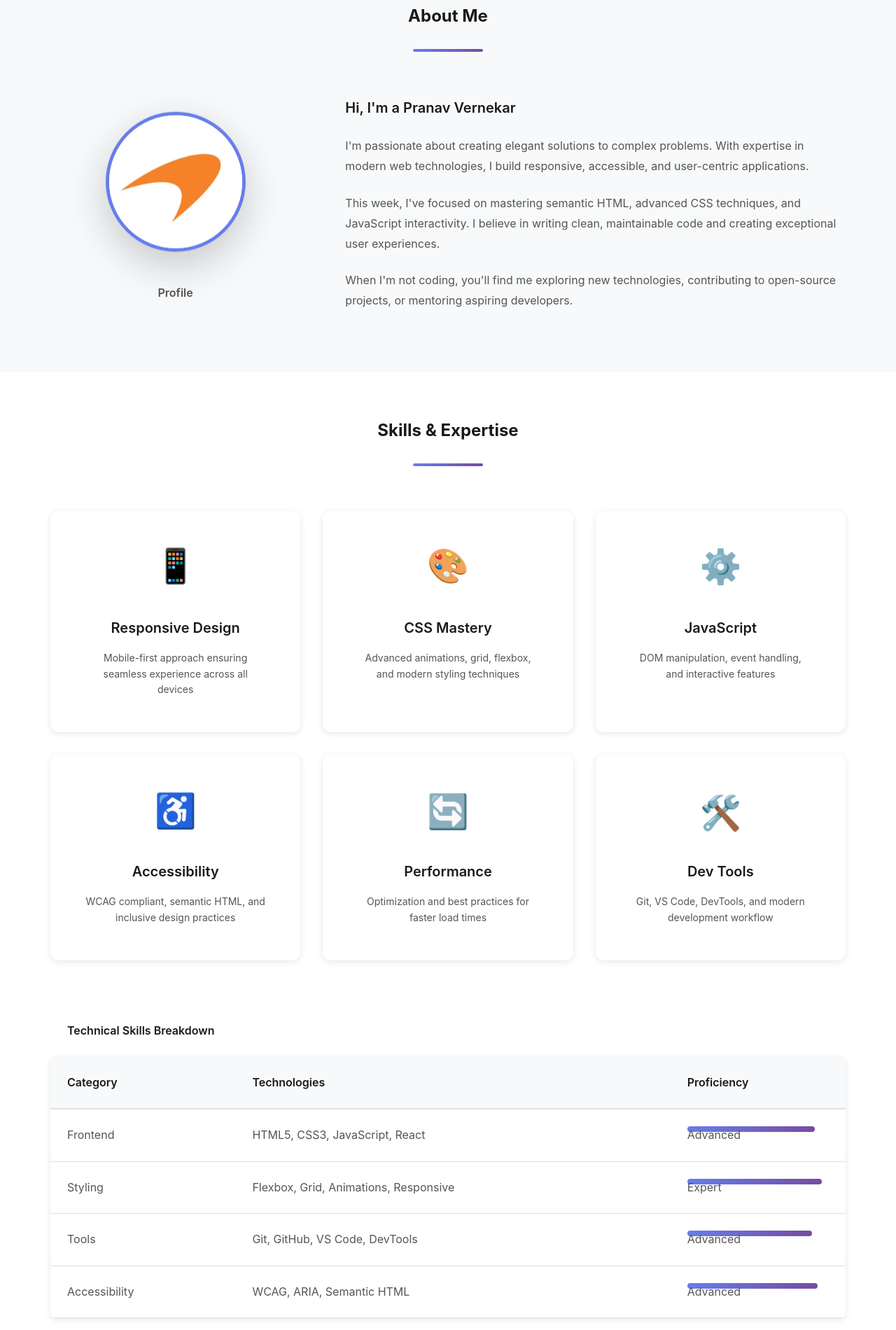
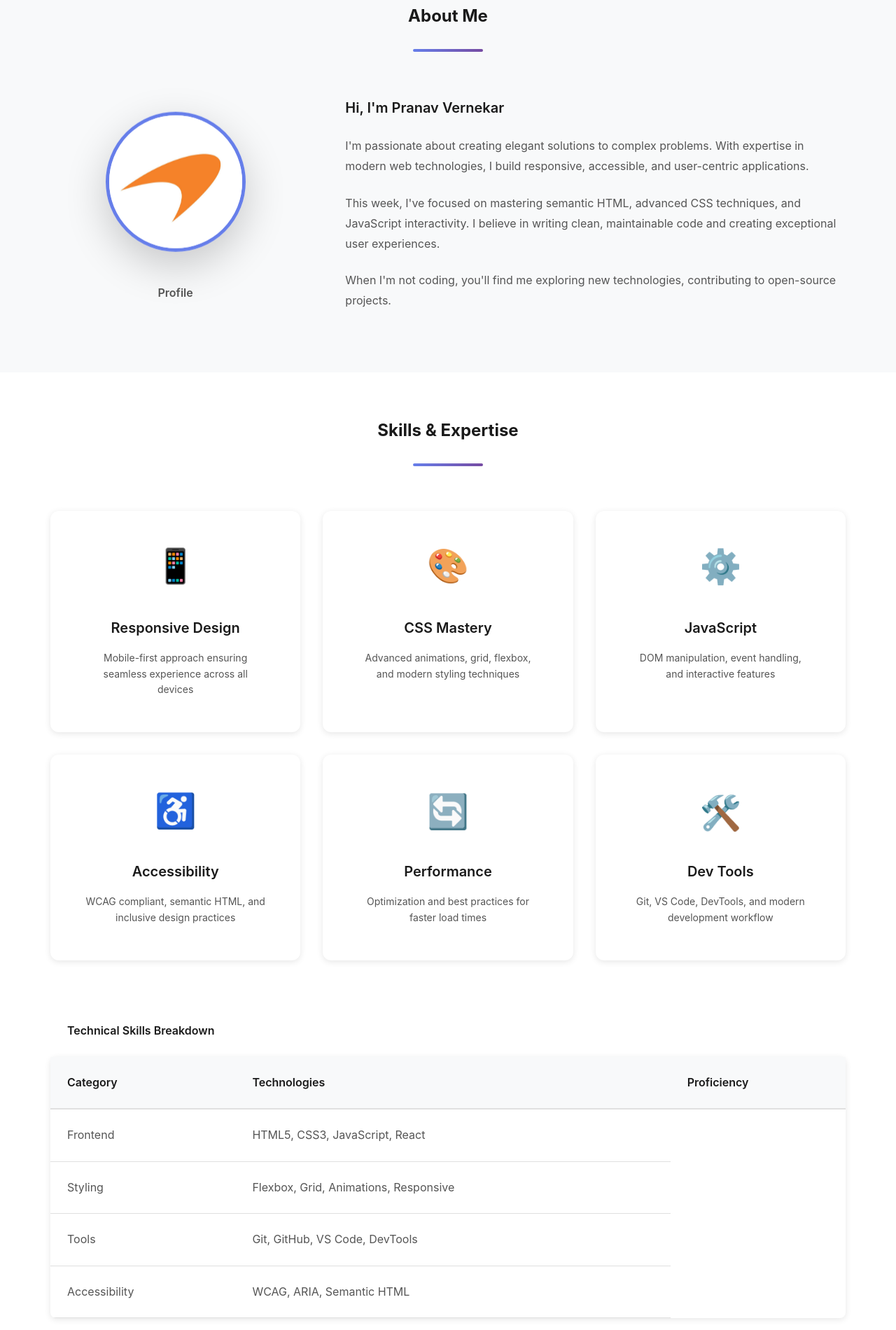
Before and after one commit to Pranavv2006/unify-labs-practice, a plain HTML site: page Day-08/index.html in a window 1280 px wide. Shown: the part 640-2540 px from the top of the page at 70% size. Drawn offline with Linux system fonts and the light colour scheme.

Commit message:
project updates

```diff
--- a/Day-08/index.html
+++ b/Day-08/index.html
@@ -60,7 +60,7 @@
                         <figcaption>Profile</figcaption>
                     </figure>
                     <div class="about-text">
-                        <h3>Hi, I'm a Pranav Vernekar</h3>
+                        <h3>Hi, I'm Pranav Vernekar</h3>
                         <p>
                             I'm passionate about creating elegant solutions to complex problems. With expertise in modern web technologies, I build responsive, accessible, and user-centric applications.
                         </p>
@@ -68,7 +68,7 @@
                             This week, I've focused on mastering semantic HTML, advanced CSS techniques, and JavaScript interactivity. I believe in writing clean, maintainable code and creating exceptional user experiences.
                         </p>
                         <p>
-                            When I'm not coding, you'll find me exploring new technologies, contributing to open-source projects, or mentoring aspiring developers.
+                            When I'm not coding, you'll find me exploring new technologies, contributing to open-source projects.
                         </p>
                     </div>
                 </article>
@@ -129,22 +129,18 @@
                         <tr>
                             <td>Frontend</td>
                             <td>HTML5, CSS3, JavaScript, React</td>
-                            <td><div class="proficiency-bar" style="width: 90%;">Advanced</div></td>
                         </tr>
                         <tr>
                             <td>Styling</td>
                             <td>Flexbox, Grid, Animations, Responsive</td>
-                            <td><div class="proficiency-bar" style="width: 95%;">Expert</div></td>
                         </tr>
                         <tr>
                             <td>Tools</td>
                             <td>Git, GitHub, VS Code, DevTools</td>
-                            <td><div class="proficiency-bar" style="width: 88%;">Advanced</div></td>
                         </tr>
                         <tr>
                             <td>Accessibility</td>
                             <td>WCAG, ARIA, Semantic HTML</td>
-                            <td><div class="proficiency-bar" style="width: 92%;">Advanced</div></td>
                         </tr>
                     </tbody>
                 </table>
```
